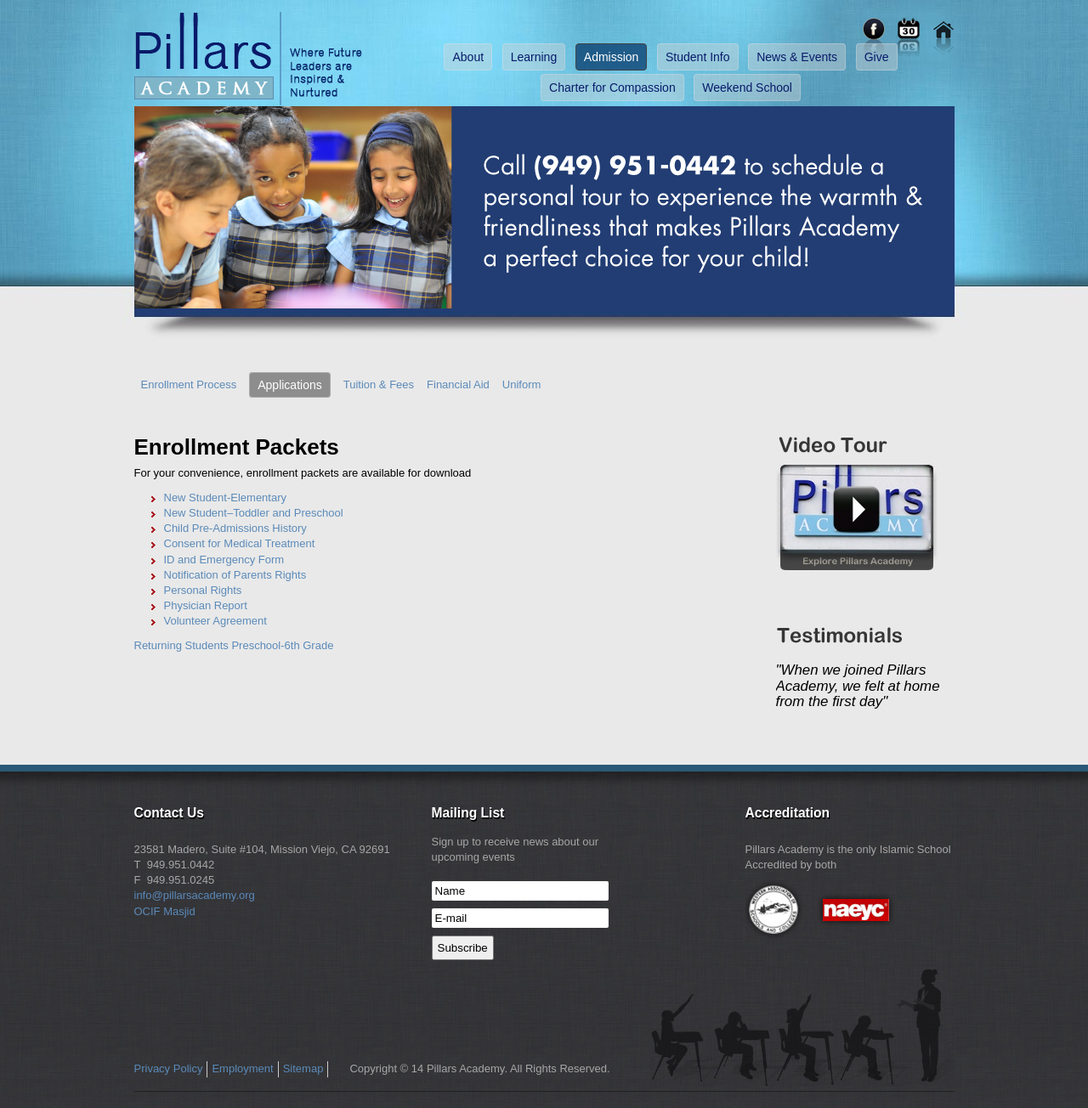
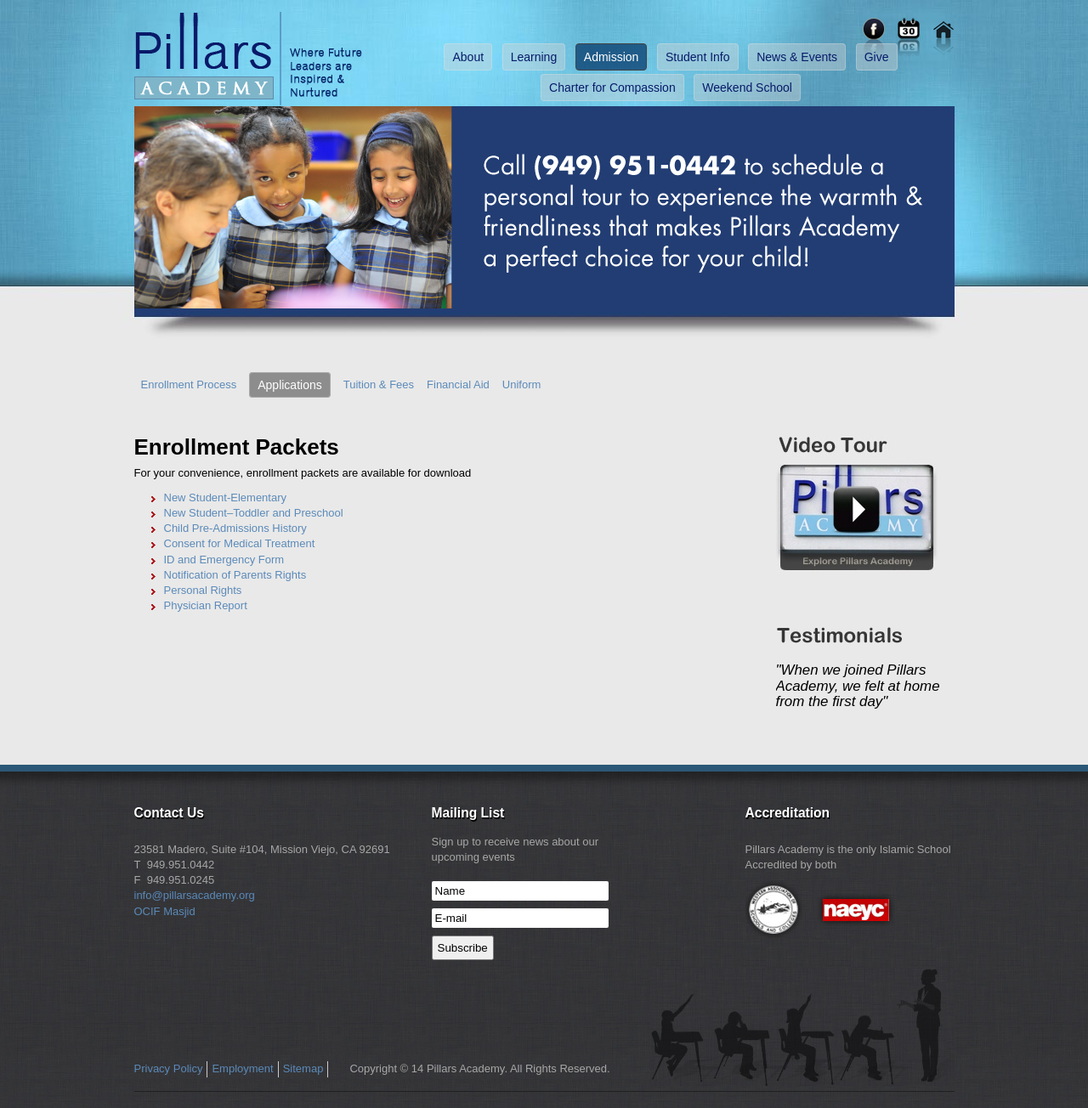
Before and after one commit to pillarsacademy/pillarsacademy.github.io, a Jekyll site: the page built from admission/applications.md, in a window 1280 px wide. Shown: the whole page at 85% size. Built offline with Jekyll 4.4.1, drawn with Linux system fonts in a browser that asks for light colours; nearby versions of some CDN libraries; Markdown is read by kramdown in place of the engine named in the settings.

Commit message:
Update applications.md

```diff
--- a/admission/applications.md
+++ b/admission/applications.md
@@ -7,13 +7,10 @@
 For your convenience, enrollment packets are available for download
 
 - [New Student-Elementary](https://github.com/pillarsacademy/pillarsacademy.github.io/files/635/Enrollment.Packet.Elementary.15-16.docx)
-- [New Student–Toddler and Preschool](/images/newstudentpreschool.pdf)
+- [New Student–Toddler and Preschool](https://github.com/pillarsacademy/pillarsacademy.github.io/files/634/Enrollment.Packet.Tod-PreK.15-16.docx)
 - [Child Pre-Admissions History](/images/stories/documents/childpreadminhistory.pdf)
 - [Consent for Medical Treatment](/images/stories/documents/consentformedtreatment.pdf)
 - [ID and Emergency Form](/images/stories/documents/idandemergencyform.pdf)
 - [Notification of Parents Rights](/images/stories/documents/notificationofparentsrights.pdf)
 - [Personal Rights](/images/stories/documents/personalrights.pdf)
 - [Physician Report](/images/stories/documents/physicianreport.pdf)
-- [Volunteer Agreement](/images/volunteer%20agreement.pdf)
-
-[Returning Students Preschool-6th Grade](/images/returningstudent14-15.pdf)
```
